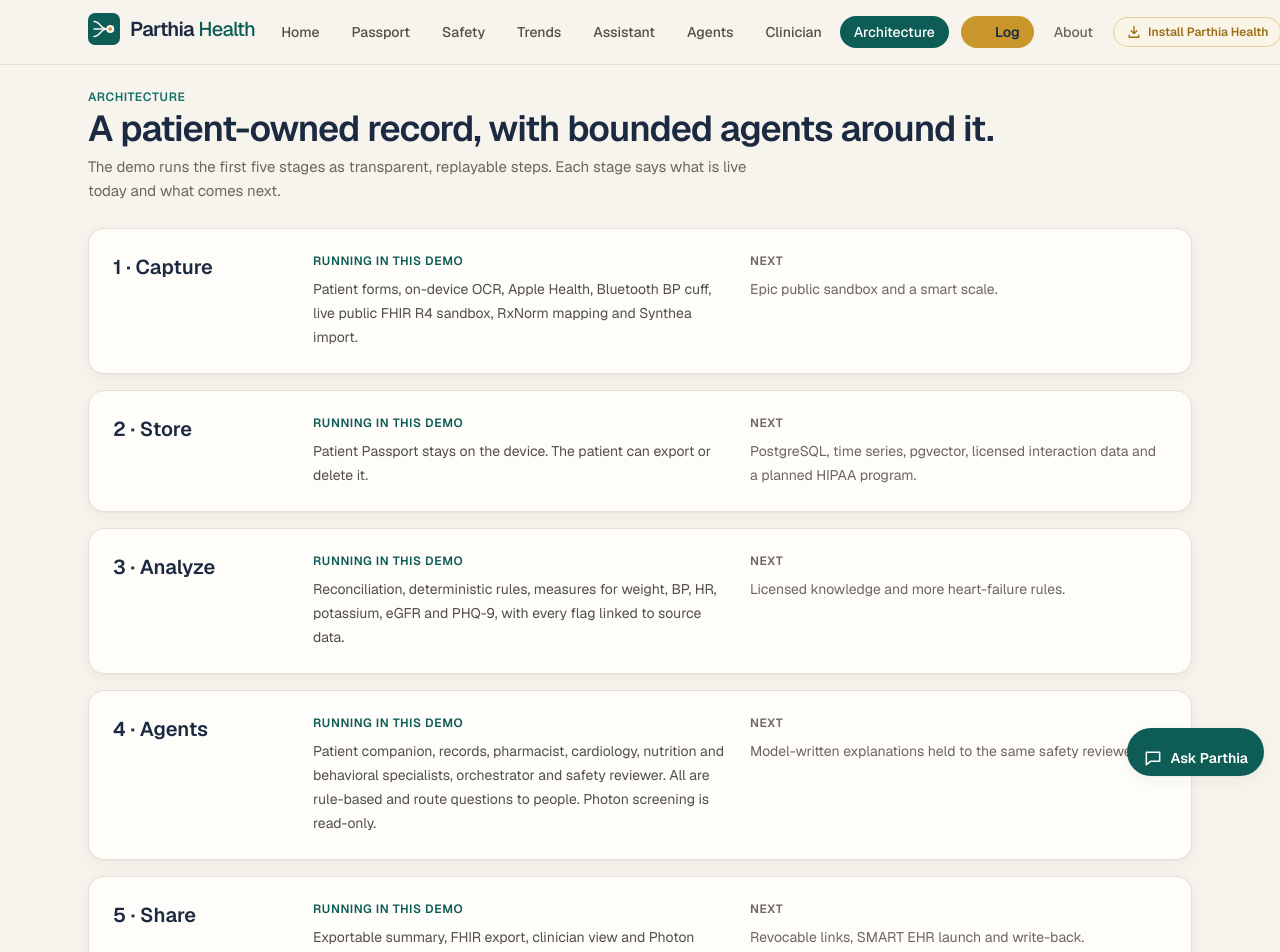
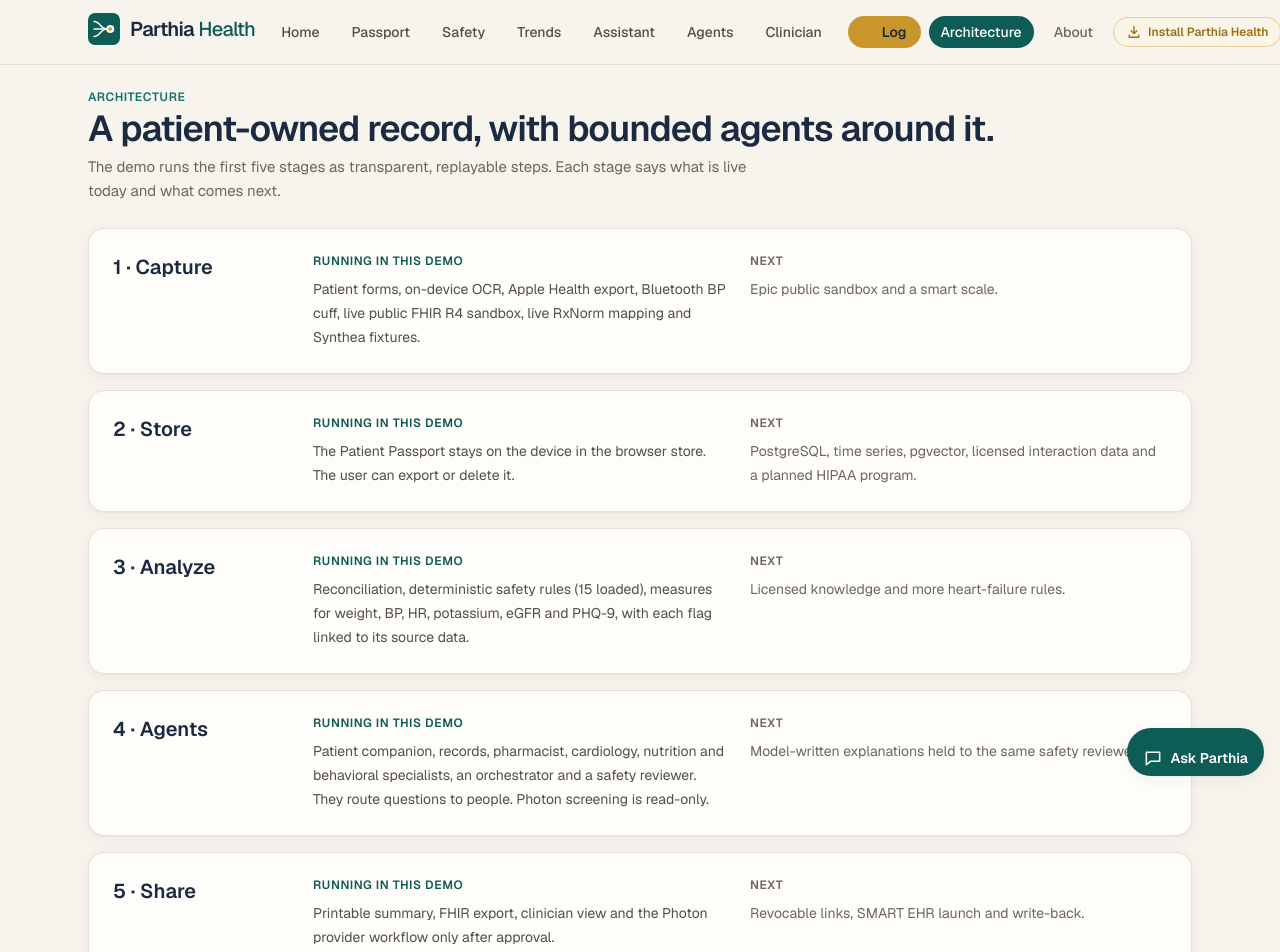
Before and after one commit to santiago9107/hackathon_parthia, a Next.js app: page /architecture in a window 1280 px wide. Shown: the top 952 px of the page. Built offline with nearby package versions, Linux system fonts and the light colour scheme.

Commit message:
feat: clarify architecture overview

```diff
--- a/src/app/architecture/page.tsx
+++ b/src/app/architecture/page.tsx
@@ -1,18 +1,19 @@
 import Image from "next/image";
 import { Card, PageHeader } from "@/components/PageHeader";
+import { RULES } from "@/lib/safetyEngine";
 
 const stages = [
-  ["1 · Capture", "Patient forms, on-device OCR, Apple Health, Bluetooth BP cuff, live public FHIR R4 sandbox, RxNorm mapping and Synthea import.", "Epic public sandbox and a smart scale."],
-  ["2 · Store", "Patient Passport stays on the device. The patient can export or delete it.", "PostgreSQL, time series, pgvector, licensed interaction data and a planned HIPAA program."],
-  ["3 · Analyze", "Reconciliation, deterministic rules, measures for weight, BP, HR, potassium, eGFR and PHQ-9, with every flag linked to source data.", "Licensed knowledge and more heart-failure rules."],
-  ["4 · Agents", "Patient companion, records, pharmacist, cardiology, nutrition and behavioral specialists, orchestrator and safety reviewer. All are rule-based and route questions to people. Photon screening is read-only.", "Model-written explanations held to the same safety reviewer."],
-  ["5 · Share", "Exportable summary, FHIR export, clinician view and Photon provider workflow only after approval.", "Revocable links, SMART EHR launch and write-back."],
+  ["1 · Capture", "Patient forms, on-device OCR, Apple Health export, Bluetooth BP cuff, live public FHIR R4 sandbox, live RxNorm mapping and Synthea fixtures.", "Epic public sandbox and a smart scale."],
+  ["2 · Store", "The Patient Passport stays on the device in the browser store. The user can export or delete it.", "PostgreSQL, time series, pgvector, licensed interaction data and a planned HIPAA program."],
+  ["3 · Analyze", `Reconciliation, deterministic safety rules (${RULES.length} loaded), measures for weight, BP, HR, potassium, eGFR and PHQ-9, with each flag linked to its source data.`, "Licensed knowledge and more heart-failure rules."],
+  ["4 · Agents", "Patient companion, records, pharmacist, cardiology, nutrition and behavioral specialists, an orchestrator and a safety reviewer. They route questions to people. Photon screening is read-only.", "Model-written explanations held to the same safety reviewer."],
+  ["5 · Share", "Printable summary, FHIR export, clinician view and the Photon provider workflow only after approval.", "Revocable links, SMART EHR launch and write-back."],
 ] as const;
 
 export default function ArchitecturePage() {
   return <div><PageHeader eyebrow="Architecture" title="A patient-owned record, with bounded agents around it." subtitle="The demo runs the first five stages as transparent, replayable steps. Each stage says what is live today and what comes next." />
     <div className="space-y-4">{stages.map(([name, running, next]) => <Card key={name} className="p-5 sm:p-6"><div className="grid gap-5 md:grid-cols-[180px_1fr_1fr]"><h2 className="font-serif text-xl font-semibold text-navy">{name}</h2><div><p className="text-xs font-semibold uppercase tracking-wider text-brand-700">Running in this demo</p><p className="mt-2 text-sm leading-6 text-ink-soft">{running}</p></div><div><p className="text-xs font-semibold uppercase tracking-wider text-ink-muted">Next</p><p className="mt-2 text-sm leading-6 text-ink-muted">{next}</p></div></div></Card>)}</div>
     <Card className="mt-6 overflow-hidden p-2 sm:p-3"><Image src="/architecture/parthia-architecture.png" alt="Parthia Health architecture diagram" width={1800} height={1000} className="h-auto w-full rounded-xl" /></Card>
-    <p className="mt-3 text-center text-xs text-ink-muted">Architecture by the Parthia team. Prototype decision support, not clinical validation.</p>
+    <p className="mt-3 text-center text-xs text-ink-muted">Architecture by the Parthia team. <a href="/architecture/parthia-architecture.png" className="font-semibold text-brand-700 underline underline-offset-2">Full diagram</a>. Prototype decision support, not clinical validation.</p>
   </div>;
 }
--- a/src/components/AppShell.tsx
+++ b/src/components/AppShell.tsx
@@ -29,7 +29,7 @@
 const LOG: NavItem = { href: "/log/", label: "Log", icon: PlusIcon, prefix: "/log/" };
 
 /** Desktop header: the Passport is a primary item; "Log" is a separate button. */
-const DESKTOP_NAV: NavItem[] = [HOME, PASSPORT, SAFETY, TRENDS, ASSISTANT, AGENTS, CLINICIAN, ARCHITECTURE];
+const DESKTOP_NAV: NavItem[] = [HOME, PASSPORT, SAFETY, TRENDS, ASSISTANT, AGENTS, CLINICIAN];
 /** Mobile tab bar (max 5): Log sits in the middle as a raised quick action. */
 const MOBILE_NAV: NavItem[] = [HOME, PASSPORT, LOG, SAFETY, ASSISTANT];
 
@@ -80,6 +80,14 @@
               className="hidden items-center gap-1 rounded-full bg-gold-500 px-3.5 py-1.5 text-sm font-semibold text-navy transition hover:bg-gold-600 md:inline-flex"
             >
               <PlusIcon className="h-4 w-4" /> Log
+            </Link>
+            <Link
+              href={ARCHITECTURE.href}
+              className={`hidden rounded-full px-3 py-1.5 text-sm font-medium transition lg:inline-block ${
+                isActive(ARCHITECTURE, current) ? "bg-brand-700 text-white" : "text-ink-muted hover:bg-brand-50 hover:text-brand-800"
+              }`}
+            >
+              Architecture
             </Link>
             <Link
               href="/about/"
```
